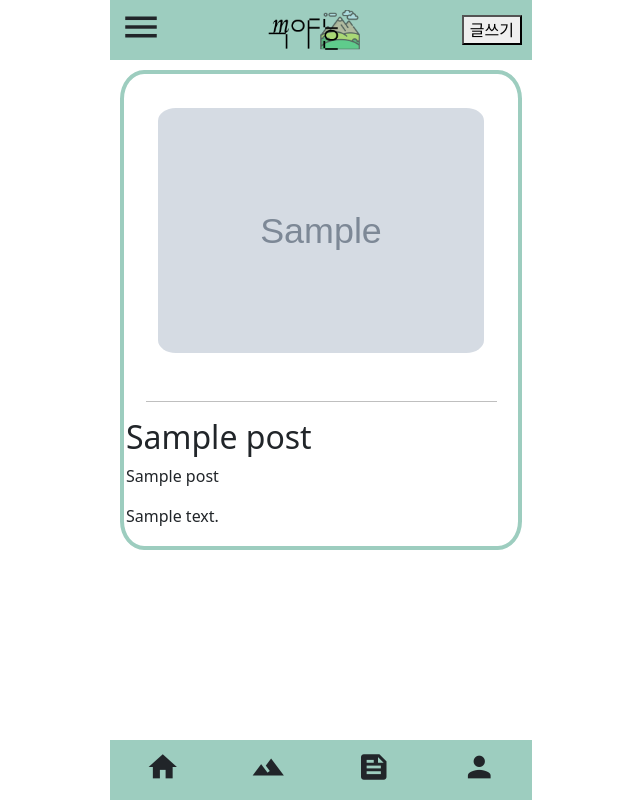
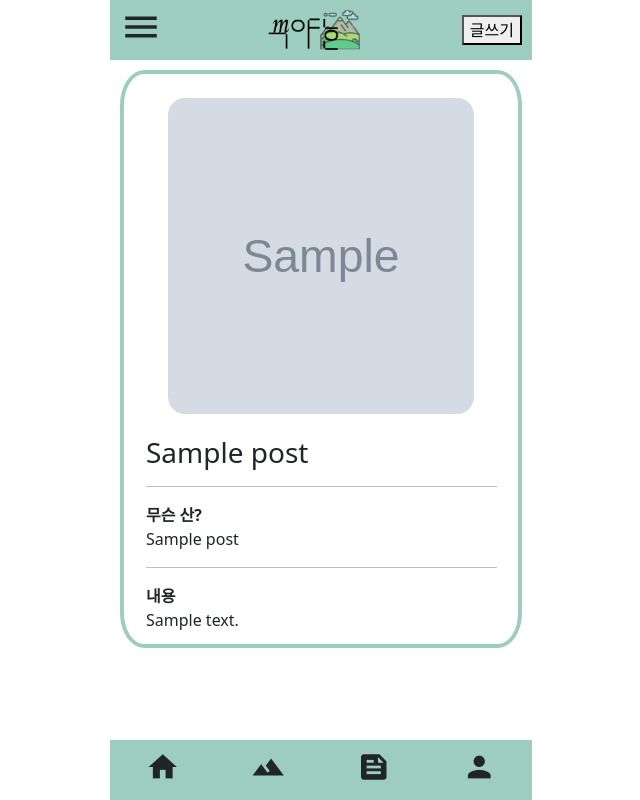
Before and after one commit to yongheon-Lee/mooyaho, a Django app: page /posts/ in a window 1280 px wide. Shown: the whole page, without its empty margins (319-959 px from the left). Run offline with Django 4.2, Linux system fonts and the light colour scheme; a user stored in the database is signed in; tables that the repository leaves empty hold one stand-in row (values such as "Sample post"); grey boxes marked "Sample" are stand-in pictures; some libraries are stand-ins or nearby versions.

Commit message:
수정: 글 전체 페이지 css 수정

```diff
--- a/post/static/css/posts.css
+++ b/post/static/css/posts.css
@@ -36,9 +36,34 @@
 }
 
 .image-box {
-    padding: 30px;
-    width: 100%;
-    height: 100%;
+    padding: 20px;
+    margin: auto;
+    width: 350px;
+    height: 360px;
+}
+
+.content-box {
+    margin-bottom: 10px;
+}
+
+div.title {
+    padding-left: 20px;
+}
+
+div.post-location {
+    padding-left: 20px;
+}
+
+div.post-location p {
+    margin-bottom: 0;
+}
+
+div.post-text {
+    padding-left: 20px;
+}
+
+div.post-text p {
+    margin-bottom: 0;
 }
 
 .modal {
--- a/templates/post/posts.html
+++ b/templates/post/posts.html
@@ -8,6 +8,7 @@
 
 {% block css %}
     <link rel="stylesheet" type="text/css" href="{% static 'css/posts.css' %}">
+    <link rel="stylesheet" href="https://cdnjs.cloudflare.com/ajax/libs/font-awesome/5.8.2/css/all.min.css"/>
 {% endblock %}
 
 
@@ -17,16 +18,23 @@
             <div class="image-box">
                 <img src="{{ content.hiking_img.url }}" alt="사진"/>
             </div>
-            <hr>
             <div class="content-box">
                 <div class="title">
-                    <h2>{{ content.title }}</h2>
+                    <h3>{{ content.title }}</h3>
                 </div>
+                <hr>
                 <div class="post-location">
+                    <p><b>무슨 산?</b></p>
                     <p>{{ content.mountain_name }}</p>
                 </div>
+                <hr>
                 <div class="post-text">
+                    <p><b>내용</b></p>
+                    {% if content.content|length > 20 %}
+                    <p>{{ content.content|slice:20 }}...</p>
+                    {% else %}
                     <p>{{ content.content|slice:20 }}</p>
+                    {% endif %}
                 </div>
             </div>
         </div>
```
